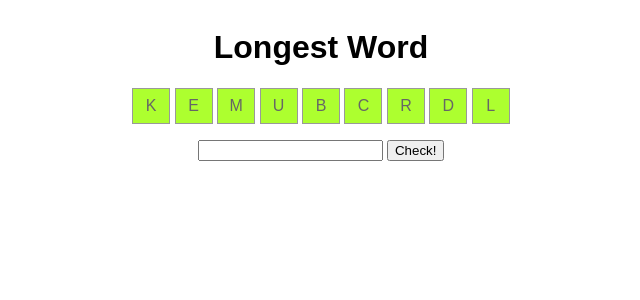
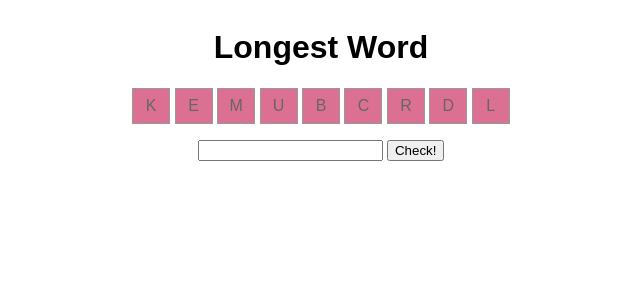
Before and after one commit to renchristelle/longest-word, a Flask app: page / in a window 1280 px wide. Shown: the top 300 px of the page, without its empty margins (319-959 px from the left). Run offline with Flask 3, Linux system fonts and the light colour scheme.

Commit message:
change background to violet

```diff
--- a/static/style.css
+++ b/static/style.css
@@ -27,6 +27,6 @@ body {
 
 .letter {
   /* [...] */
-  background-color: greenyellow;
+  background-color: palevioletred;
   color: #666;
 }
```
